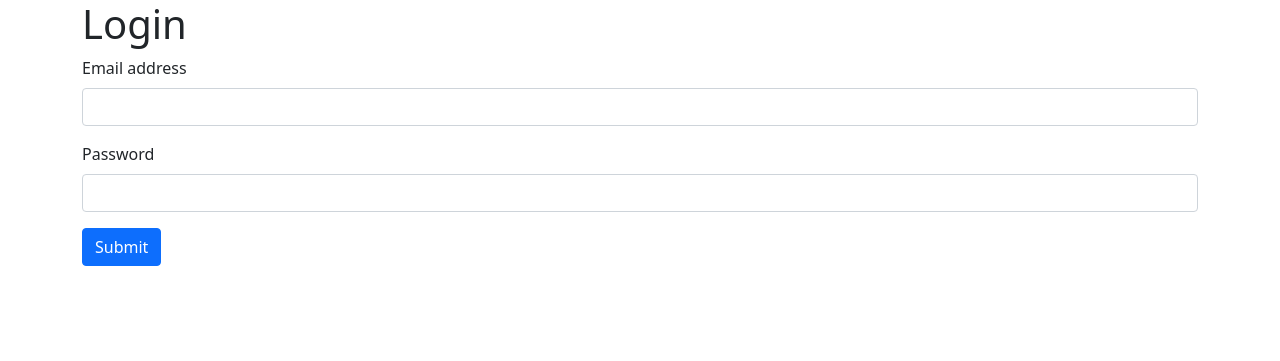
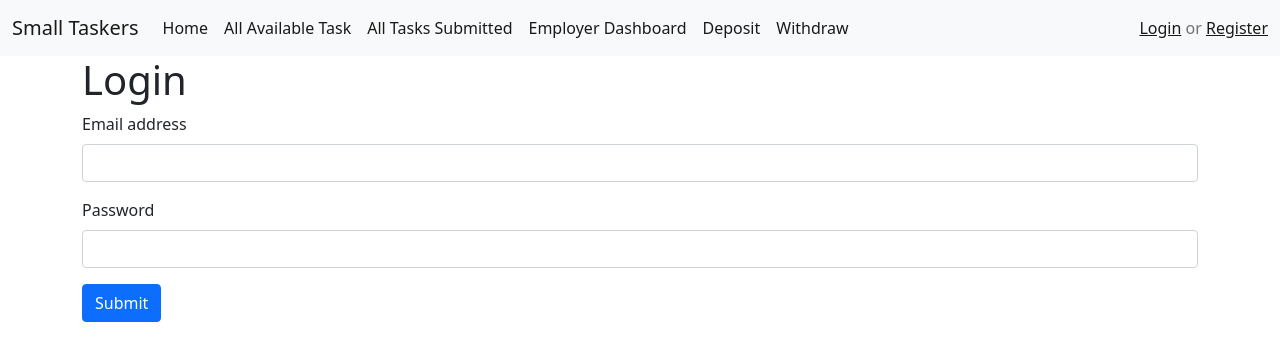
Before and after one commit to boyuan12/smalltaskers, a Django app: page /auth/login/ in a window 1280 px wide. Shown: the top 361 px of the page. Run offline with Django 3.2, Linux system fonts and the light colour scheme.

Commit message:
made some final ui changes

```diff
--- a/authentication/templates/authentication/base.html
+++ b/authentication/templates/authentication/base.html
@@ -17,6 +17,47 @@
     <!-- Option 1: Bootstrap Bundle with Popper -->
     <script src="https://cdn.jsdelivr.net/npm/bootstrap@5.0.1/dist/js/bootstrap.bundle.min.js" integrity="sha384-gtEjrD/SeCtmISkJkNUaaKMoLD0//ElJ19smozuHV6z3Iehds+3Ulb9Bn9Plx0x4" crossorigin="anonymous"></script>
 
+    <nav class="navbar navbar-expand-lg navbar-light bg-light">
+      <div class="container-fluid">
+        <a class="navbar-brand" href="/">Small Taskers</a>
+        <button class="navbar-toggler" type="button" data-bs-toggle="collapse" data-bs-target="#navbarSupportedContent" aria-controls="navbarSupportedContent" aria-expanded="false" aria-label="Toggle navigation">
+          <span class="navbar-toggler-icon"></span>
+        </button>
+        <div class="collapse navbar-collapse" id="navbarSupportedContent">
+          <ul class="navbar-nav me-auto mb-2 mb-lg-0">
+            <li class="nav-item">
+              <a class="nav-link active" aria-current="page" href="/">Home</a>
+            </li>
+            <li class="nav-item">
+              <a class="nav-link active" href="/">All Available Task</a>
+            </li>
+            <li class="nav-item">
+              <a class="nav-link active" href="/tasks/">All Tasks Submitted</a>
+            </li>
+            <li class="nav-item">
+              <a class="nav-link active" href="/employer-dashboard/">Employer Dashboard</a>
+            </li>
+            <li class="nav-item">
+              <a class="nav-link active" href="/paypal/deposit/">Deposit</a>
+            </li>
+            <li class="nav-item">
+              <a class="nav-link active" href="/paypal/withdraw">Withdraw</a>
+            </li>
+
+          </ul>
+          {% if not request.user.is_authenticated %}
+            <span class="navbar-text">
+              <a href="/auth/login/">Login</a> or <a href="/auth/login/">Register</a>
+            </span>
+          {% else %}
+            <span class="navbar-text">
+              Welcome, {{ request.user.first_name }}! <a href="/auth/logout/">Logout</a>
+            </span>
+          {% endif %}
+        </div>
+      </div>
+    </nav>
+
     <div class="container">
         {% block main %}{% endblock %}
     </div>
--- a/authentication/views.py
+++ b/authentication/views.py
@@ -50,6 +50,8 @@ def login_view(request):
 
         if user is not None:
             login(request, user)
+            if request.GET.get("next"):
+                return redirect(request.GET.get("next"))
             return redirect("/")
         return HttpResponse("Invalid credentials")
 
--- a/dashboard/templates/dashboard/employer-dashboard.html
+++ b/dashboard/templates/dashboard/employer-dashboard.html
@@ -7,6 +7,7 @@
 {% block main %}
     {% load money_format_filter %}
     <h1>Job Submitted: </h1>
+    <p><a href="/post-job/">Add Task</a></p>
     <table class="table">
         <thead>
           <tr>
```
Also changed, not shown: dashboard/views.py (+11 -0 lines).
